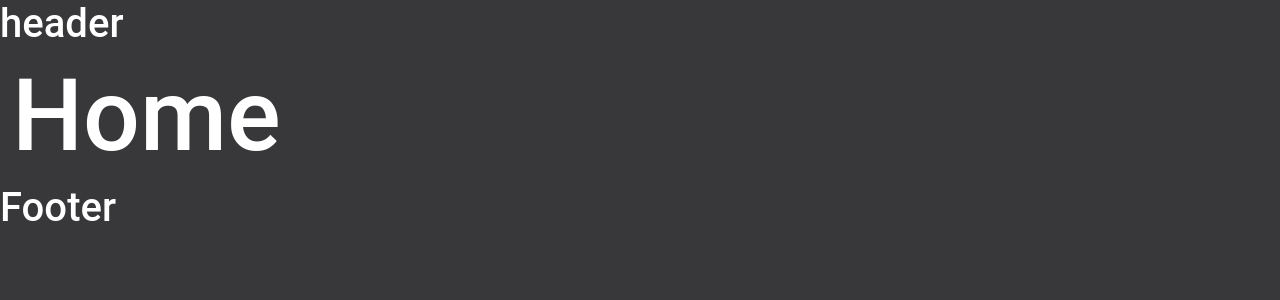
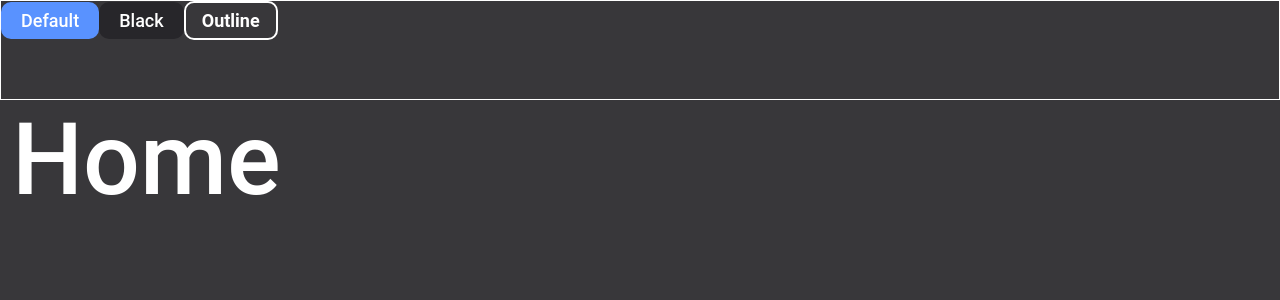
Before and after one commit to Notingg/notingg-web, a Next.js app: page / in a window 1280 px wide. Shown: the top 300 px of the page. Built offline with nearby package versions, Linux system fonts and the light colour scheme.

Commit message:
build(componente):button

```diff
--- a/@types/styled.d.ts
+++ b/@types/styled.d.ts
@@ -4,8 +4,10 @@ declare module "styled-components" {
   export interface DefaultTheme {
     colors: {
       backgroundPrimary: string;
-      backgroundSecondary: string;
-      primaryColor: string;
+      backgroundSecondary500: string;
+      backgroundSecondary800: string;
+      primaryColor500: string;
+      primaryColor800: string;
       secondaryColor: string;
       tertiaryColor: string;
     };
--- /dev/null
+++ b/src/components/communs/Button/index.tsx
@@ -0,0 +1,16 @@
+import React from 'react'
+import * as S from './styles'
+
+type ButtonProps = {
+  buttonType: "default" | "outline" | 'black';
+}
+
+export const Button: React.FC<ButtonProps> = ({ buttonType = 'default', children }) => {
+  return (
+    <>
+      <S.ButtonComponent buttonType={buttonType}>
+        {children}
+      </S.ButtonComponent>
+    </>
+  )
+}
--- /dev/null
+++ b/src/components/communs/Button/styles.ts
@@ -0,0 +1,34 @@
+import styled, { css } from "styled-components";
+
+type buttonType = {
+  buttonType: "default" | "outline" | "black";
+};
+
+export const ButtonComponent = styled.button<buttonType>`
+  ${({ theme, buttonType }) => css`
+    background-color:
+    ${(buttonType === "default" &&theme.colors.primaryColor500) ||
+    (buttonType === "black" && theme.colors.backgroundSecondary500) ||
+    (buttonType === "outline" && theme.colors.backgroundPrimary)};
+
+    color: #ffffff;
+    border-radius: 10px;
+    padding: ${buttonType === "outline" ? "7px 16px" : "8px 20px"};
+    font-size: 18px;
+    line-height: 21px;
+    font-weight: ${buttonType === "outline" ? "bold" : "500"};
+    border: ${buttonType === "outline" ? "2px solid #fff" : "none"};
+    transition: 0.2s all;
+    &:hover {
+      box-shadow: 0px 8px 15px rgba(0, 0, 0, 0.1);
+      background-color:
+      ${(buttonType === "default" && theme.colors.primaryColor800) ||
+      (buttonType === "black" && theme.colors.backgroundSecondary800) ||
+      (buttonType === "outline" && theme.colors.backgroundPrimary)};
+    }
+    &:active {
+      box-shadow: 3px 2px 22px 1px rgba(0, 0, 0, 0.24);
+      transform: scale(0.98);
+    }
+  `}
+`;
--- a/src/components/layout/Header/index.tsx
+++ b/src/components/layout/Header/index.tsx
@@ -1,7 +1,12 @@
+import { Button } from "../../communs/Button";
+import * as S from './styles'
+
 export const Header = () => {
   return (
-    <header>
-      <h1>header</h1>
-    </header>
+    <S.Header>
+      <Button buttonType="default">Default</Button>
+      <Button buttonType="black">Black</Button>
+      <Button buttonType="outline">Outline</Button>
+    </S.Header>
   );
 };
--- a/src/components/layout/Header/styles.ts
+++ b/src/components/layout/Header/styles.ts
@@ -0,0 +1,8 @@
+import styled, { css } from "styled-components";
+
+export const Header = styled.header`
+  ${({ theme }) => css`
+    height: 100px;
+    border: 1px solid ${theme.colors.backgroundSecondary};
+  `}
+`;
--- a/src/components/layout/index.tsx
+++ b/src/components/layout/index.tsx
@@ -7,7 +7,7 @@ export const Layout = ({ children }: { children: React.ReactElement }) => {
     <S.Container>
       <Header />
       <main>{children}</main>
-      <h1>Footer</h1>
+
     </S.Container>
   );
 };
--- a/src/styles/theme.ts
+++ b/src/styles/theme.ts
@@ -2,8 +2,10 @@ export const theme = {
   darkTheme: {
     colors: {
       backgroundPrimary: "#38373A",
-      backgroundSecondary: "#27262A",
-      primaryColor: "#5992FF",
+      backgroundSecondary500: "#27262A",
+      backgroundSecondary800: "#1B1B1B",
+      primaryColor500: "#5992FF",
+      primaryColor800: "#4D7FDD",
       secondaryColor: "#FFFFFF",
       tertiaryColor: "#EC5F4D",
     },
```
Also changed, not shown: 1 other file (tests, documents, lock files or other folders).
